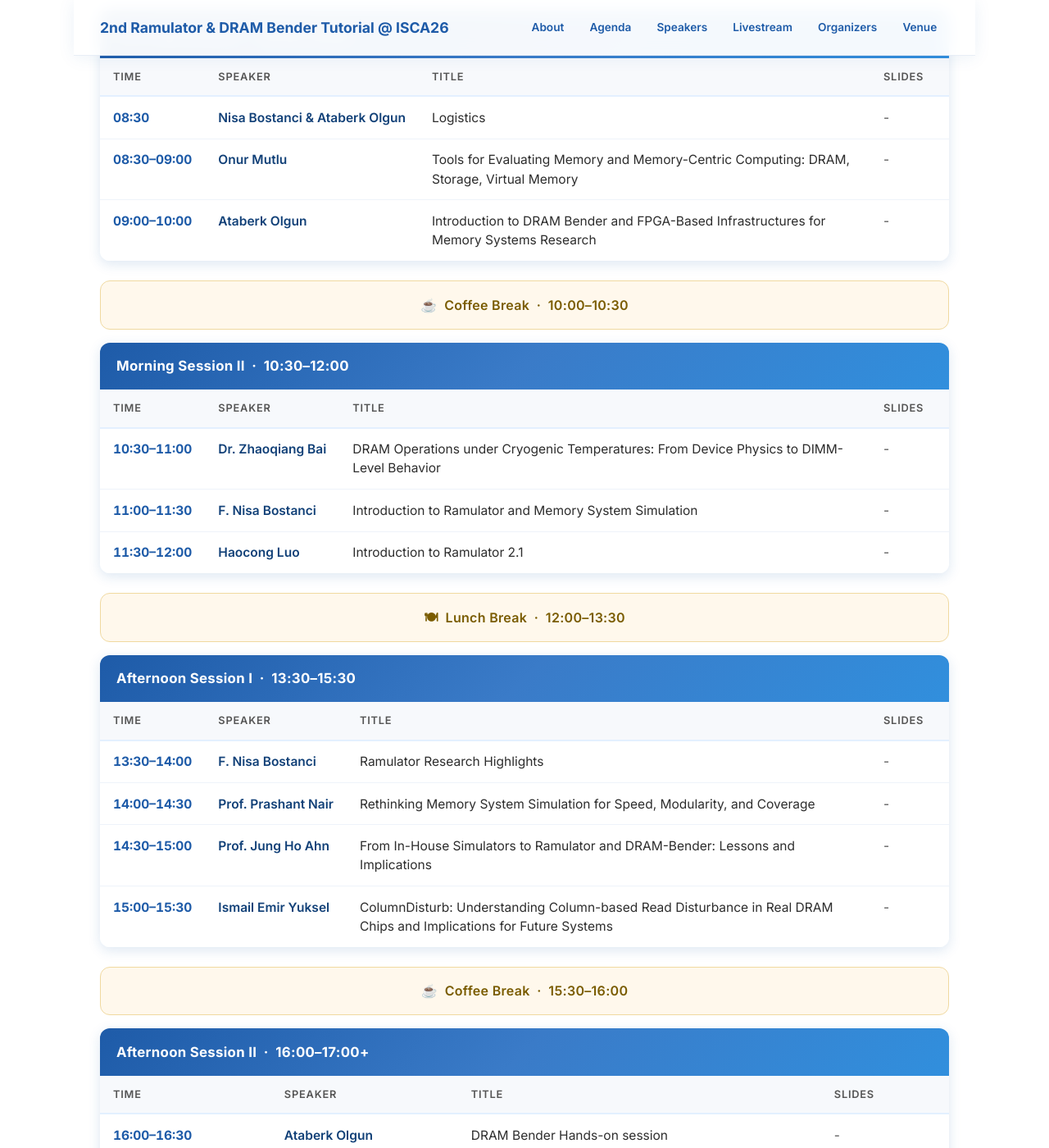
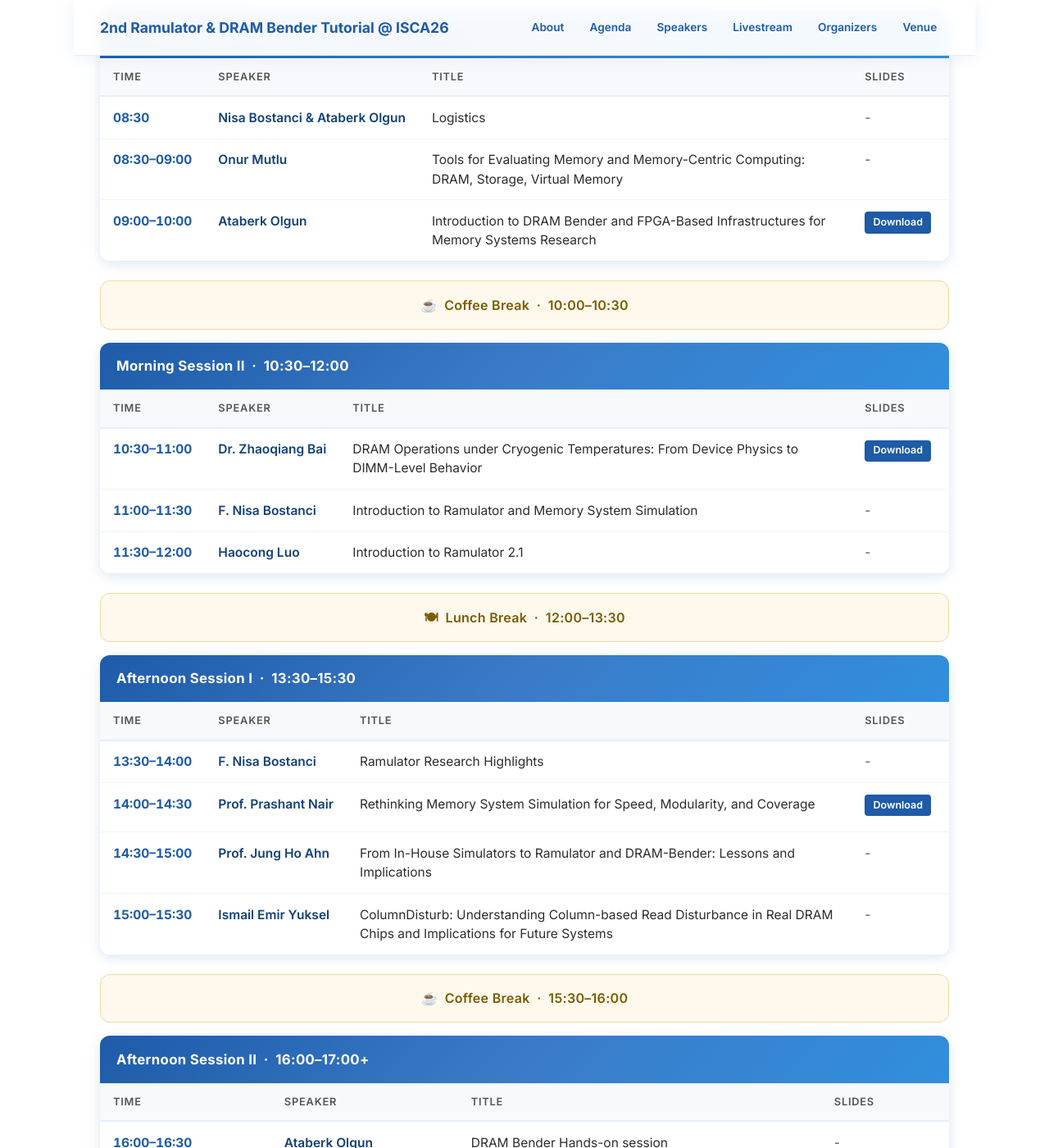
Before and after one commit to olgunataberk/rndb-isca26, a Jekyll site: the page built from index.md, in a window 1280 px wide and 1400 px high, scrolled down 3176 px. Shown: the whole window at 82% size. Built offline with Jekyll 4.4.1, drawn with Linux system fonts in a browser that asks for light colours.

Commit message:
add some slides

```diff
--- a/index.md
+++ b/index.md
@@ -138,7 +138,7 @@ and <a href="https://github.com/CMU-SAFARI/DRAM-Bender">DRAM Bender</a>, an FPGA
           <td class="time-cell">09:00–10:00</td>
           <td class="speaker-cell">Ataberk Olgun</td>
           <td>Introduction to DRAM Bender and FPGA-Based Infrastructures for Memory Systems Research</td>
-          <td class="slides-cell"><span class="slides-unavailable">-</span></td>
+          <td class="slides-cell"><a href="https://olgunataberk.github.io/rndb-isca26/slides/ataberk_slides.pptx" class="schedule-download" download>Download</a></td>
         </tr>
       </tbody>
     </table>
@@ -162,7 +162,7 @@ and <a href="https://github.com/CMU-SAFARI/DRAM-Bender">DRAM Bender</a>, an FPGA
           <td class="time-cell">10:30–11:00</td>
           <td class="speaker-cell">Dr. Zhaoqiang Bai</td>
           <td>DRAM Operations under Cryogenic Temperatures: From Device Physics to DIMM-Level Behavior</td>
-          <td class="slides-cell"><span class="slides-unavailable">-</span></td>
+          <td class="slides-cell"><a href="https://olgunataberk.github.io/rndb-isca26/slides/zhaoqiang_slides.pptx" class="schedule-download" download>Download</a></td>
         </tr>
         <tr>
           <td class="time-cell">11:00–11:30</td>
@@ -204,7 +204,7 @@ and <a href="https://github.com/CMU-SAFARI/DRAM-Bender">DRAM Bender</a>, an FPGA
           <td class="time-cell">14:00–14:30</td>
           <td class="speaker-cell">Prof. Prashant Nair</td>
           <td>Rethinking Memory System Simulation for Speed, Modularity, and Coverage</td>
-          <td class="slides-cell"><span class="slides-unavailable">-</span></td>
+          <td class="slides-cell"><a href="https://olgunataberk.github.io/rndb-isca26/slides/prashant_slides.pdf" class="schedule-download" download>Download</a></td>
         </tr>
         <tr>
           <td class="time-cell">14:30–15:00</td>
```
Also changed, not shown: 3 other files.
